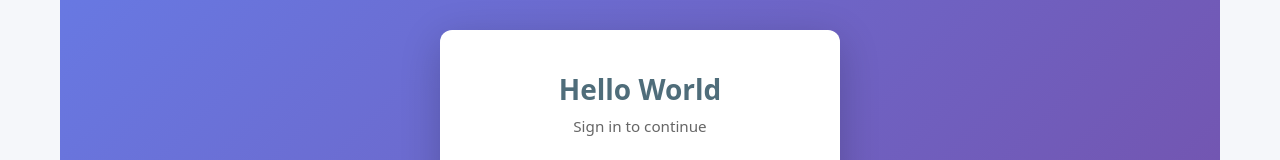
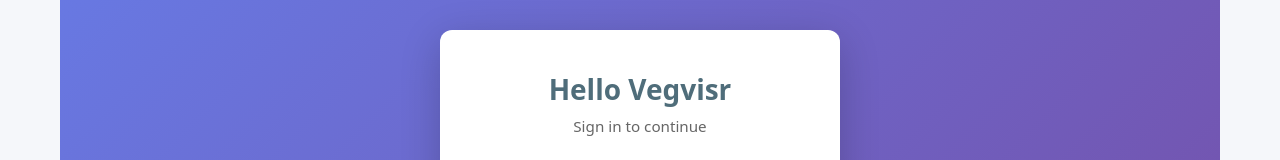
Before and after one commit to torarnehave1/helloworld, a Vue app: page /login in a window 1280 px wide. Shown: the part 233-393 px from the top of the page. Built offline with nearby package versions, Linux system fonts and the light colour scheme.

Commit message:
feat: update application references from "Hello World" to "Hello Vegvisr"

```diff
--- a/index.html
+++ b/index.html
@@ -3,7 +3,7 @@
   <head>
     <meta charset="UTF-8" />
     <meta name="viewport" content="width=device-width, initial-scale=1.0" />
-    <title>Hello World - Vegvisr</title>
+    <title>Hello Vegvisr</title>
     <style>
       * {
         box-sizing: border-box;
--- a/src/App.vue
+++ b/src/App.vue
@@ -15,7 +15,7 @@ function logout() {
   <div id="app">
     <header v-if="userStore.loggedIn">
       <div class="header-content">
-        <span class="logo">Hello World</span>
+        <span class="logo">Hello Vegvisr</span>
         <div class="user-section">
           <span class="user-email">{{ userStore.email }}</span>
           <button @click="logout" class="logout-btn">Logout</button>
--- a/src/views/LoginView.vue
+++ b/src/views/LoginView.vue
@@ -143,7 +143,7 @@ function handleSubmit() {
   <div class="login-container">
     <div class="login-card">
       <div class="login-header">
-        <h1>Hello World</h1>
+        <h1>Hello Vegvisr</h1>
         <p class="subtitle">Sign in to continue</p>
       </div>
 
--- a/src/views/MainView.vue
+++ b/src/views/MainView.vue
@@ -6,7 +6,7 @@ const userStore = useUserStore()
 
 // State
 const title = ref('My Document')
-const content = ref(`# Hello World
+const content = ref(`# Hello Vegvisr
 
 Write your markdown content here.
 
@@ -73,7 +73,7 @@ async function saveToKnowledgeGraph() {
 <template>
   <div class="main-view">
     <div class="welcome-card">
-      <h1>Welcome to Hello World!</h1>
+      <h1>Welcome to Hello Vegvisr!</h1>
       <p class="welcome-text">
         You're logged in as <strong>{{ userStore.email }}</strong>
         <span v-if="userStore.role" class="role-badge">{{ userStore.role }}</span>
@@ -133,7 +133,7 @@ async function saveToKnowledgeGraph() {
     <div class="info-card">
       <h3>About This App</h3>
       <p>
-        This is a Hello World demonstration app integrated with the Vegvisr ecosystem.
+        This is a Hello Vegvisr demonstration app integrated with the Vegvisr ecosystem.
         It showcases:
       </p>
       <ul>
```
Also changed, not shown: 2 other files (tests, documents, lock files or other folders).
